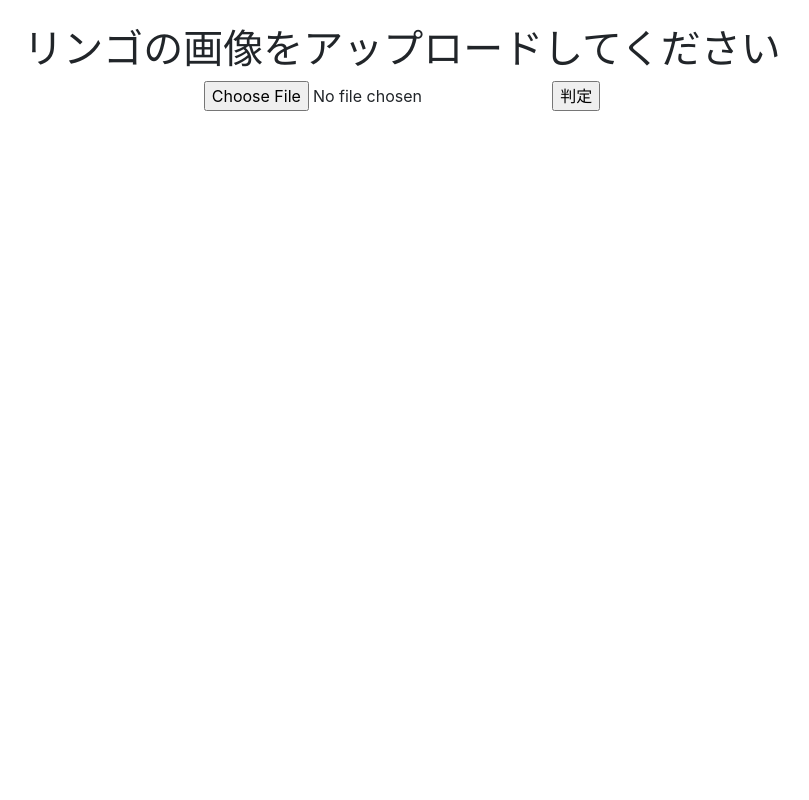
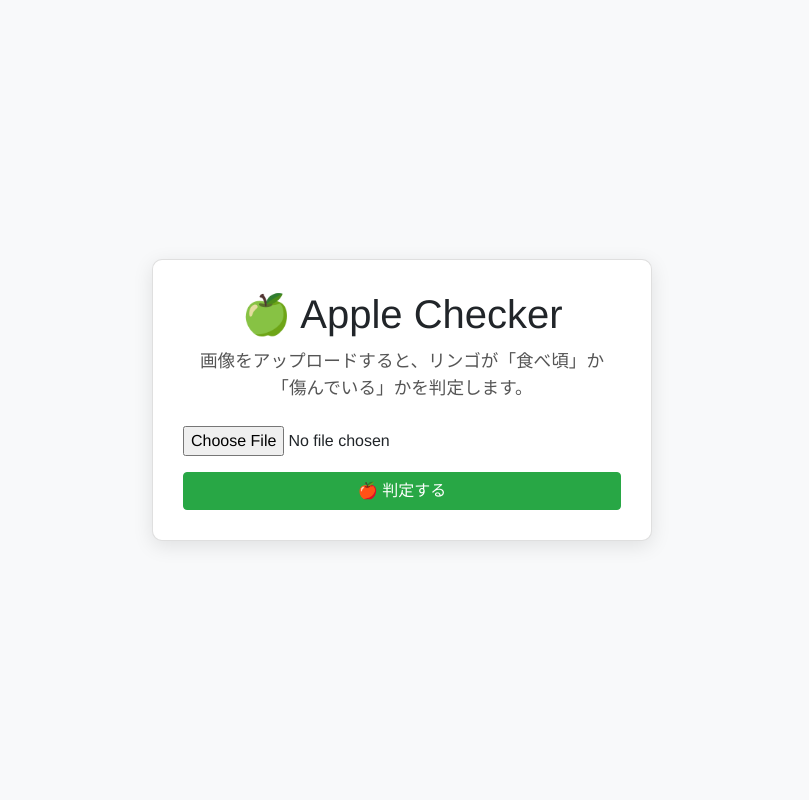
Before and after one commit to kami-kai0811/Fresh-or-Rotten, a Flask app: page / in a window 1280 px wide. Shown: the whole page, without its empty margins (238-1047 px from the left). Run offline with Flask 3, Linux system fonts and the light colour scheme; some libraries are stand-ins or nearby versions.

Commit message:
modificated

```diff
--- a/templates/index.html
+++ b/templates/index.html
@@ -1,11 +1,13 @@
-{% extends "layout.html" %} {% block content %}
-<div class="container">
-  <div class="col content">
-    <h1>リンゴの画像をアップロードしてください</h1>
-    <form method="post" , enctype="multipart/form-data" , action="/result">
-      <input name="file" type="file" />
-      <input type="submit" , value="判定" />
-    </form>
-  </div>
+{% extends "layout.html" %}
+{% block content %}
+<div class="card text-center">
+  <h1>🍏 Apple Checker</h1>
+  <p class="description">画像をアップロードすると、リンゴが「食べ頃」か「傷んでいる」かを判定します。</p>
+  <form method="post" enctype="multipart/form-data" action="/result">
+    <div class="form-group">
+      <input type="file" name="file" class="form-control-file mb-3" required>
+    </div>
+    <button type="submit" class="btn btn-success btn-block">🍎 判定する</button>
+  </form>
 </div>
 {% endblock %}
--- a/templates/layout.html
+++ b/templates/layout.html
@@ -1,32 +1,43 @@
-
 <!doctype html>
-<html>
+<html lang="ja">
   <head>
-    <meta charset="UTF=8">
-    <title>画像分類</title>
-    <link rel="stylesheet" href="https://stackpath.bootstrapcdn.com/bootstrap/4.4.1/css/bootstrap.min.css" integrity="sha384-Vkoo8x4CGsO3+Hhxv8T/Q5PaXtkKtu6ug5TOeNV6gBiFeWPGFN9MuhOf23Q9Ifjh" crossorigin="anonymous">
-    <style media="screen">
-      .content {
+    <meta charset="UTF-8">
+    <title>Apple Checker</title>
+    <link rel="stylesheet" href="https://stackpath.bootstrapcdn.com/bootstrap/4.4.1/css/bootstrap.min.css">
+    <style>
+      body {
+        background-color: #f8f9fa;
+        font-family: "Helvetica Neue", Helvetica, Arial, sans-serif;
+      }
+      .main-container {
+        min-height: 100vh;
+        display: flex;
+        flex-direction: column;
+        justify-content: center;
+        align-items: center;
+        padding: 30px;
+      }
+      .card {
+        padding: 30px;
+        max-width: 500px;
         width: 100%;
-        text-align: center;
+        box-shadow: 0 5px 20px rgba(0,0,0,0.1);
+        border-radius: 10px;
       }
-      .content h1 {
-        width: 100%;
-        margin-top: 25px;
+      h1 {
+        font-size: 2.5rem;
+        margin-bottom: 10px;
       }
-      .content form {
-        width: 100%;
-      }
-      .content p {
-        font-size: 20px;
+      p.description {
+        font-size: 1.1rem;
+        color: #555;
+        margin-bottom: 25px;
       }
     </style>
   </head>
   <body>
-    {% block content %}
-    {% endblock %}
-    <script src="https://code.jquery.com/jquery-3.4.1.slim.min.js" integrity="sha384-J6qa4849blE2+poT4WnyKhv5vZF5SrPo0iEjwBvKU7imGFAV0wwj1yYfoRSJoZ+n" crossorigin="anonymous"></script>
-    <script src="https://cdn.jsdelivr.net/npm/popper.js@1.16.0/dist/umd/popper.min.js" integrity="sha384-Q6E9RHvbIyZFJoft+2mJbHaEWldlvI9IOYy5n3zV9zzTtmI3UksdQRVvoxMfooAo" crossorigin="anonymous"></script>
-    <script src="https://stackpath.bootstrapcdn.com/bootstrap/4.4.1/js/bootstrap.min.js" integrity="sha384-wfSDF2E50Y2D1uUdj0O3uMBJnjuUD4Ih7YwaYd1iqfktj0Uod8GCExl3Og8ifwB6" crossorigin="anonymous"></script>
+    <div class="main-container">
+      {% block content %}{% endblock %}
+    </div>
   </body>
 </html>
```
Also changed, not shown: templates/result.html (+21 -8 lines), static/images/2025-04-03_152757.png (deleted), static/images/2025-04-04_002937.png (added).
